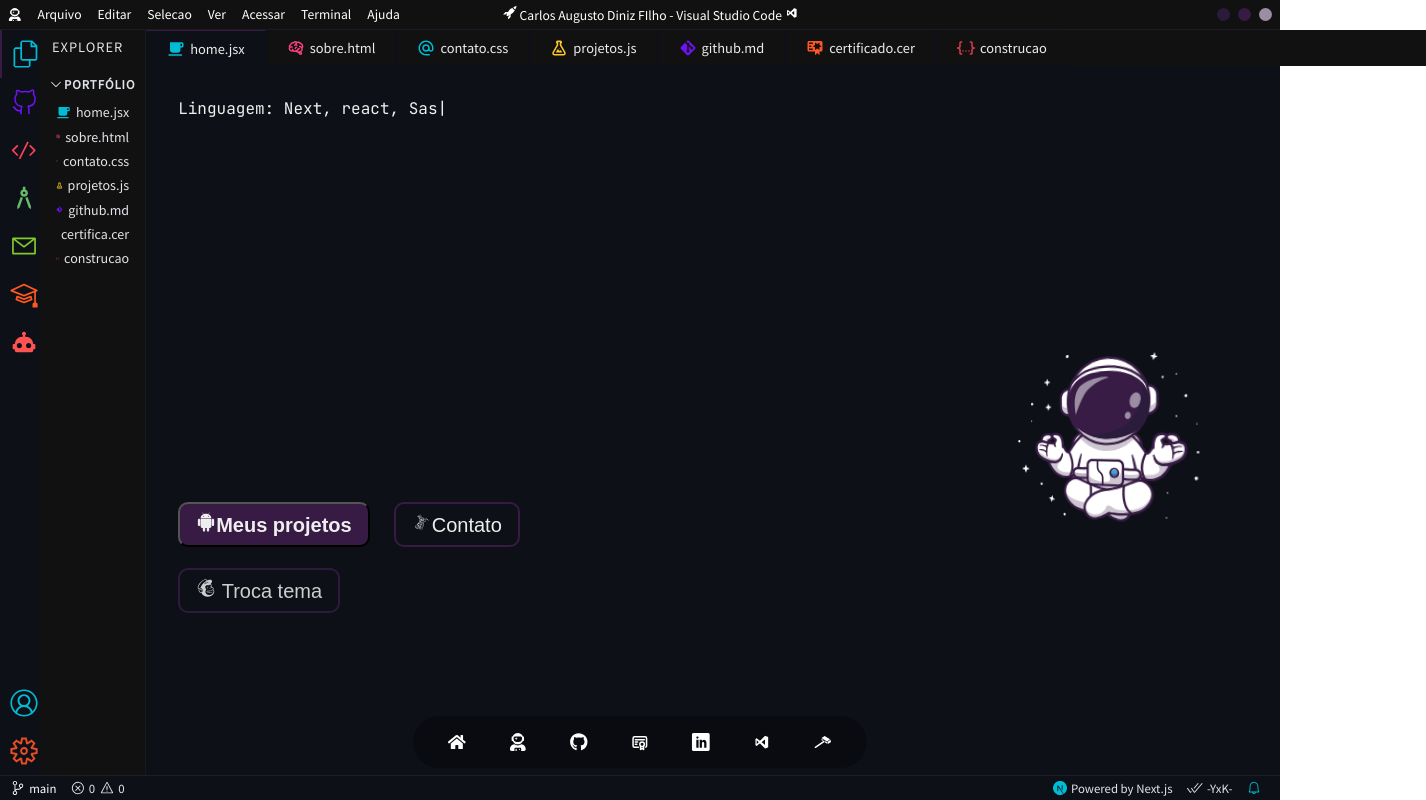
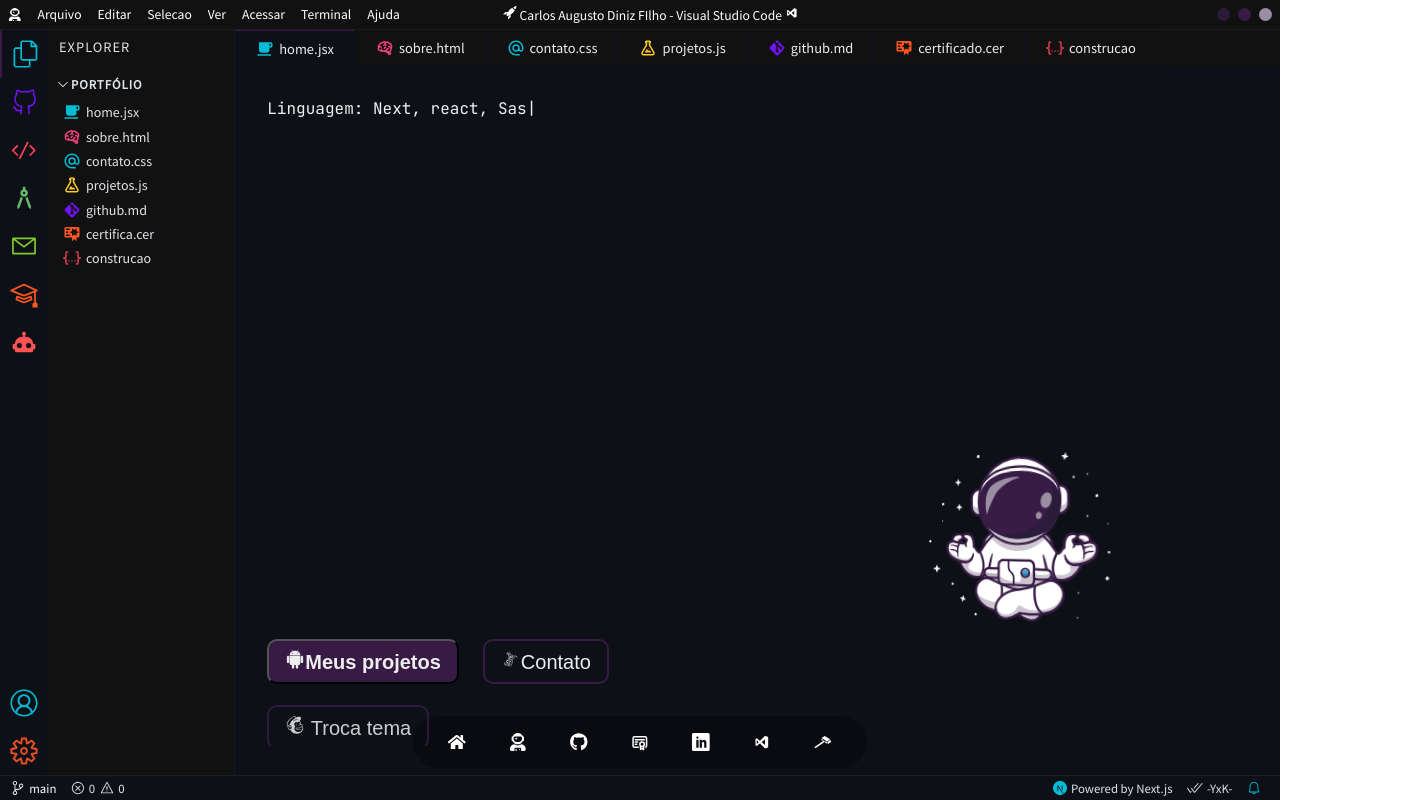
Before and after one commit to ysneshy/portfolio-carlos-filho, a Next.js app: page / in a window 1280 px wide. Shown: the whole page, 1426 px wide, since content can reach past the window. Built offline with nearby package versions, Linux system fonts and the light colour scheme.

Commit message:
upgrade50 :zap:

```diff
--- a/styles/HomePage.module.css
+++ b/styles/HomePage.module.css
@@ -1,7 +1,7 @@
 @import url('https://fonts.googleapis.com/css2?family=Montserrat:wght@900&display=swap');
 
 .container {
-  display: flex;
+  display: grid;
   grid-template-columns: repeat(auto-fit, minmax(240px, 1fr));
   justify-content: center;
   height: 75vh;
--- a/styles/Layout.module.css
+++ b/styles/Layout.module.css
@@ -33,8 +33,7 @@
   border-left: 1px solid #1e1f29;
 }
 
-
-@media screen and (max-width: 320px) {
+@media screen and (max-width: 600px) {
   .content {
     padding: 2em 1em;
   }
```
